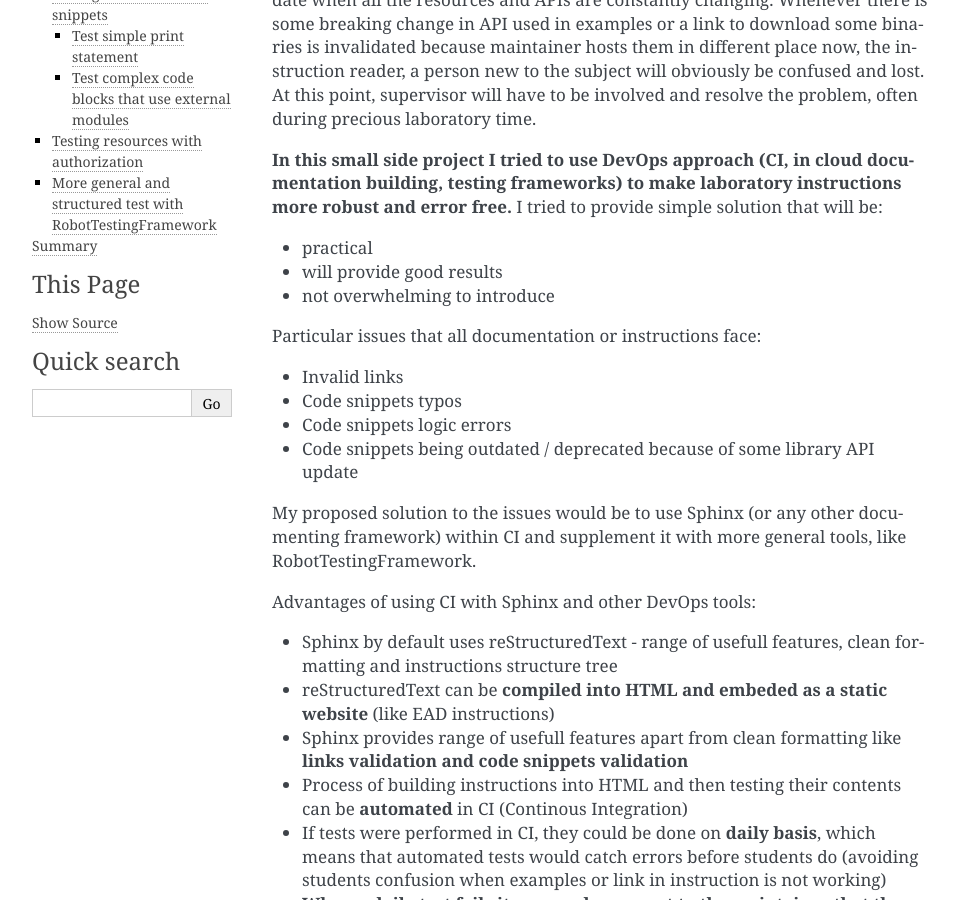
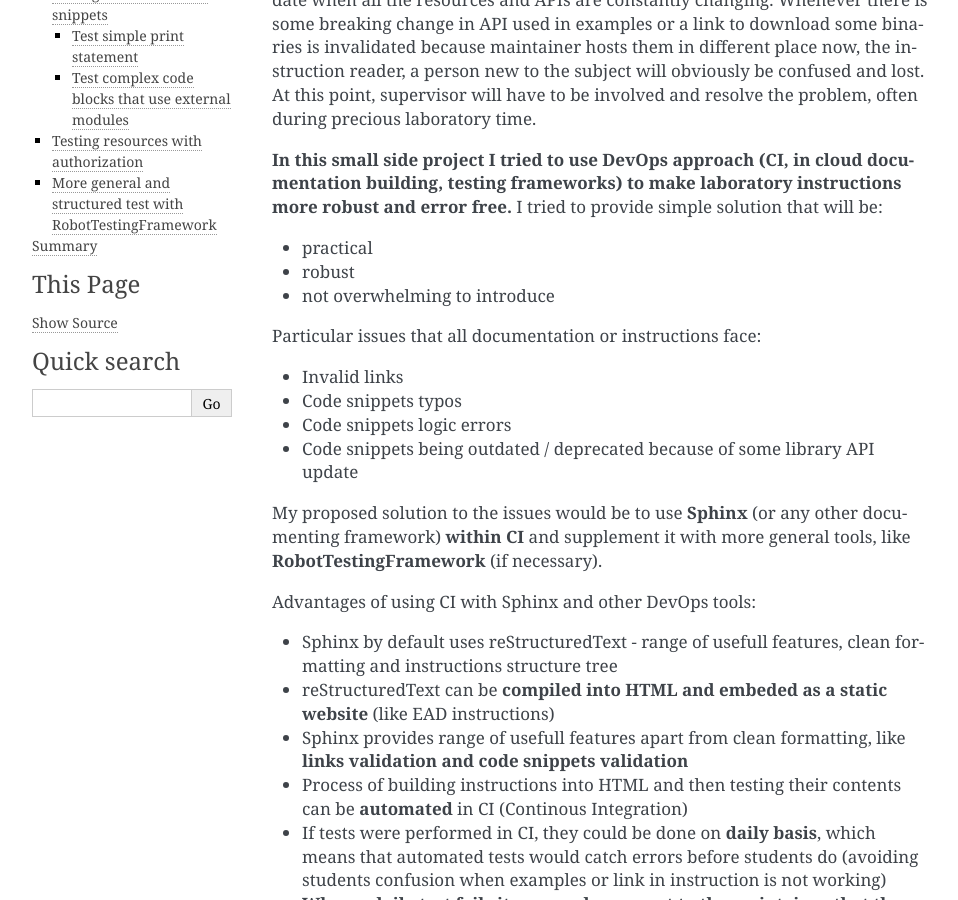
Before and after one commit to JakubSzukala/PUT-labs-instructions-CI-demonstration, a Sphinx documentation site: the page built from source/example1.rst, in a window 1280 px wide and 900 px high, scrolled down 195 px. Shown: the whole window, without its empty margins (148-1106 px from the left). Built offline with Sphinx 7.4.7, drawn with Linux system fonts in a browser that asks for light colours; some of the changed text lies outside the part shown.

Commit message:
Final touches

```diff
--- a/source/example1.rst
+++ b/source/example1.rst
@@ -14,7 +14,7 @@ building, testing frameworks) to make laboratory instructions more robust and er
 I tried to provide simple solution that will be:
 
 * practical
-* will provide good results
+* robust
 * not overwhelming to introduce
 
 Particular issues that all documentation or instructions face:
@@ -24,15 +24,15 @@ Particular issues that all documentation or instructions face:
 * Code snippets logic errors
 * Code snippets being outdated / deprecated because of some library API update
 
-My proposed solution to the issues would be to use Sphinx (or any other
-documenting framework) within CI and supplement it with more general tools, like
-RobotTestingFramework.
+My proposed solution to the issues would be to use **Sphinx** (or any other
+documenting framework) **within CI** and supplement it with more general tools, like
+**RobotTestingFramework** (if necessary).
 
 Advantages of using CI with Sphinx and other DevOps tools:
 
 * Sphinx by default uses reStructuredText - range of usefull features, clean formatting and instructions structure tree
 * reStructuredText can be **compiled into HTML and embeded as a static website** (like EAD instructions)
-* Sphinx provides range of usefull features apart from clean formatting like **links validation and code snippets validation**
+* Sphinx provides range of usefull features apart from clean formatting, like **links validation and code snippets validation**
 * Process of building instructions into HTML and then testing their contents can be **automated** in CI (Continous Integration)
 * If tests were performed in CI, they could be done on **daily basis**, which means that automated tests would catch errors before students do (avoiding students confusion when examples or link in instruction is not working)
 * **When a daily test fails it can send a prompt to the maintainer that there is an issue that needs to be fixed**
```
Also changed, not shown: other parts of source/example1.rst (+7 -2 lines).
